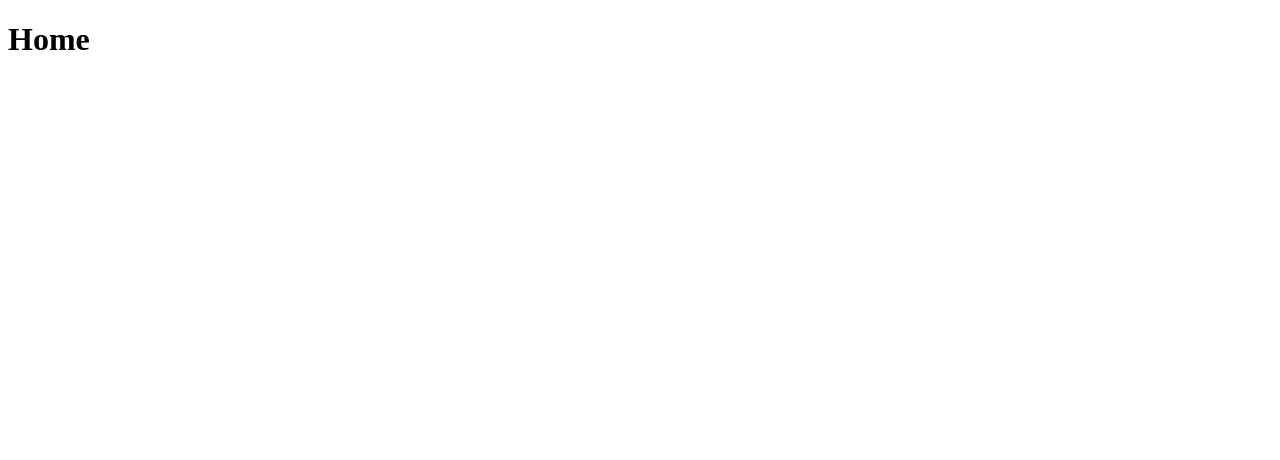
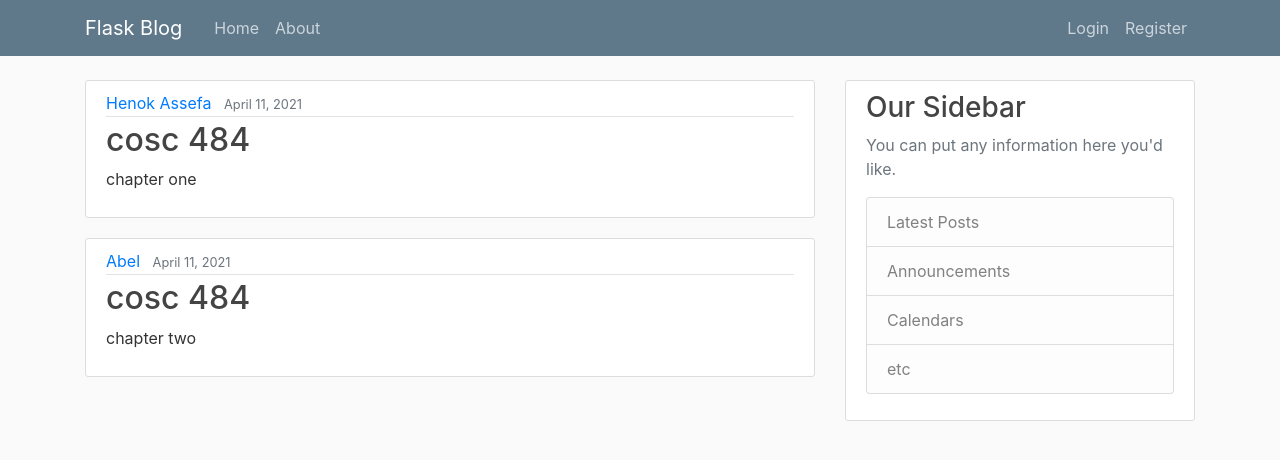
Before and after one commit to kluong2/COSC484_group9, a Flask app: page / in a window 1280 px wide. Before the commit the part shown is almost empty. Shown: the top 460 px of the page. Run offline with Flask 2, Linux system fonts and the light colour scheme; some libraries are stand-ins or nearby versions.

Commit message:
posts added

```diff
--- a/share/updated_share/flaskB.py
+++ b/share/updated_share/flaskB.py
@@ -1,14 +1,30 @@
-from flask import Flask, render_template
+from flask import Flask, render_template, url_for
 app = Flask(__name__)
+
+posts= [
+    {
+        'author' : 'Henok Assefa',
+        'title' : 'cosc 484',
+        'content': 'chapter one',
+        'date_posted': 'April 11, 2021'
+    },
+    {
+        'author' : 'Abel',
+        'title' : 'cosc 484',
+        'content': 'chapter two',
+        'date_posted': 'April 11, 2021'
+    }
+
+]
 
 @app.route('/')
 @app.route('/home')
 def home():
-    return render_template ('home.html')
+    return render_template ('home.html', posts = posts)
 
 @app.route('/about')
 def about():
-    return render_template ('about.html')
+    return render_template ('about.html', title= 'About')
 
 if __name__ == '__main__':
     app.run(debug=True)
--- /dev/null
+++ b/share/updated_share/static/main.css
@@ -0,0 +1,80 @@
+body {
+    background: #fafafa;
+    color: #333333;
+    margin-top: 5rem;
+  }
+
+  h1, h2, h3, h4, h5, h6 {
+    color: #444444;
+  }
+
+  .bg-steel {
+    background-color: #5f788a;
+  }
+
+  .site-header .navbar-nav .nav-link {
+    color: #cbd5db;
+  }
+
+  .site-header .navbar-nav .nav-link:hover {
+    color: #ffffff;
+  }
+
+  .site-header .navbar-nav .nav-link.active {
+    font-weight: 500;
+  }
+
+  .content-section {
+    background: #ffffff;
+    padding: 10px 20px;
+    border: 1px solid #dddddd;
+    border-radius: 3px;
+    margin-bottom: 20px;
+  }
+
+  .article-title {
+    color: #444444;
+  }
+
+  a.article-title:hover {
+    color: #428bca;
+    text-decoration: none;
+  }
+
+  .article-content {
+    white-space: pre-line;
+  }
+
+  .article-img {
+    height: 65px;
+    width: 65px;
+    margin-right: 16px;
+  }
+
+  .article-metadata {
+    padding-bottom: 1px;
+    margin-bottom: 4px;
+    border-bottom: 1px solid #e3e3e3
+  }
+
+  .article-metadata a:hover {
+    color: #333;
+    text-decoration: none;
+  }
+
+  .article-svg {
+    width: 25px;
+    height: 25px;
+    vertical-align: middle;
+  }
+
+  .account-img {
+    height: 125px;
+    width: 125px;
+    margin-right: 20px;
+    margin-bottom: 16px;
+  }
+
+  .account-heading {
+    font-size: 2.5rem;
+  }
--- a/share/updated_share/templates/home.html
+++ b/share/updated_share/templates/home.html
@@ -1,12 +1,16 @@
-<!DOCTYPE html>
-<html>
-  <head>
+{% extends "layout.html"%}
+{% block content%}
+      {% for post in posts %}
 
-    <title></title>
-  </head>
-  <body>
-      <h1>Home</h1>
-
-  </body>
-
-</html>
+    <article class="media content-section">
+        <div class="media-body">
+        <div class="article-metadata">
+            <a class="mr-2" href="#">{{ post.author }}</a>
+            <small class="text-muted">{{ post.date_posted }}</small>
+        </div>
+        <h2><a class="article-title" href="#">{{ post.title }}</a></h2>
+        <p class="article-content">{{ post.content }}</p>
+        </div>
+    </article>
+      {% endfor %}
+{% endblock %}
--- /dev/null
+++ b/share/updated_share/templates/layout.html
@@ -0,0 +1,73 @@
+<!DOCTYPE html>
+<html>
+  <head>
+
+    <!-- Required meta tags -->
+    <meta charset="utf-8">
+    <meta name="viewport" content="width=device-width, initial-scale=1, shrink-to-fit=no">
+
+    <!-- Bootstrap CSS -->
+    <link rel="stylesheet" href="https://stackpath.bootstrapcdn.com/bootstrap/4.3.1/css/bootstrap.min.css" integrity="sha384-ggOyR0iXCbMQv3Xipma34MD+dH/1fQ784/j6cY/iJTQUOhcWr7x9JvoRxT2MZw1T" crossorigin="anonymous">
+
+    <link rel="stylesheet" type = "text/css" href="{{ url_for('static', filename='main.css')}}">
+
+    {% if title %}
+        <title>Students Uploads - {{ title }}</title>
+    {% else %}
+        <title>Students Uploads</title>
+    {% endif %}
+  </head>
+  <body>
+
+<header class="site-header">
+    <nav class="navbar navbar-expand-md navbar-dark bg-steel fixed-top">
+      <div class="container">
+        <a class="navbar-brand mr-4" href="/">Flask Blog</a>
+        <button class="navbar-toggler" type="button" data-toggle="collapse" data-target="#navbarToggle" aria-controls="navbarToggle" aria-expanded="false" aria-label="Toggle navigation">
+          <span class="navbar-toggler-icon"></span>
+        </button>
+        <div class="collapse navbar-collapse" id="navbarToggle">
+          <div class="navbar-nav mr-auto">
+            <a class="nav-item nav-link" href="/">Home</a>
+            <a class="nav-item nav-link" href="/about">About</a>
+          </div>
+          <!-- Navbar Right Side -->
+          <div class="navbar-nav">
+            <a class="nav-item nav-link" href="/login">Login</a>
+            <a class="nav-item nav-link" href="/register">Register</a>
+          </div>
+        </div>
+      </div>
+    </nav>
+  </header>
+
+  <main role="main" class="container">
+    <div class="row">
+      <div class="col-md-8">
+        {% block content %}{% endblock %}
+      </div>
+      <div class="col-md-4">
+        <div class="content-section">
+          <h3>Our Sidebar</h3>
+          <p class='text-muted'>You can put any information here you'd like.
+            <ul class="list-group">
+              <li class="list-group-item list-group-item-light">Latest Posts</li>
+              <li class="list-group-item list-group-item-light">Announcements</li>
+              <li class="list-group-item list-group-item-light">Calendars</li>
+              <li class="list-group-item list-group-item-light">etc</li>
+            </ul>
+          </p>
+        </div>
+      </div>
+    </div>
+  </main>
+
+      <!-- Optional JavaScript -->
+    <!-- jQuery first, then Popper.js, then Bootstrap JS -->
+    <script src="https://code.jquery.com/jquery-3.3.1.slim.min.js" integrity="sha384-q8i/X+965DzO0rT7abK41JStQIAqVgRVzpbzo5smXKp4YfRvH+8abtTE1Pi6jizo" crossorigin="anonymous"></script>
+    <script src="https://cdnjs.cloudflare.com/ajax/libs/popper.js/1.14.7/umd/popper.min.js" integrity="sha384-UO2eT0CpHqdSJQ6hJty5KVphtPhzWj9WO1clHTMGa3JDZwrnQq4sF86dIHNDz0W1" crossorigin="anonymous"></script>
+    <script src="https://stackpath.bootstrapcdn.com/bootstrap/4.3.1/js/bootstrap.min.js" integrity="sha384-JjSmVgyd0p3pXB1rRibZUAYoIIy6OrQ6VrjIEaFf/nJGzIxFDsf4x0xIM+B07jRM" crossorigin="anonymous"></script>
+
+  </body>
+
+</html>
```
Also changed, not shown: share/updated_share/templates/about.html (+4 -12 lines).
